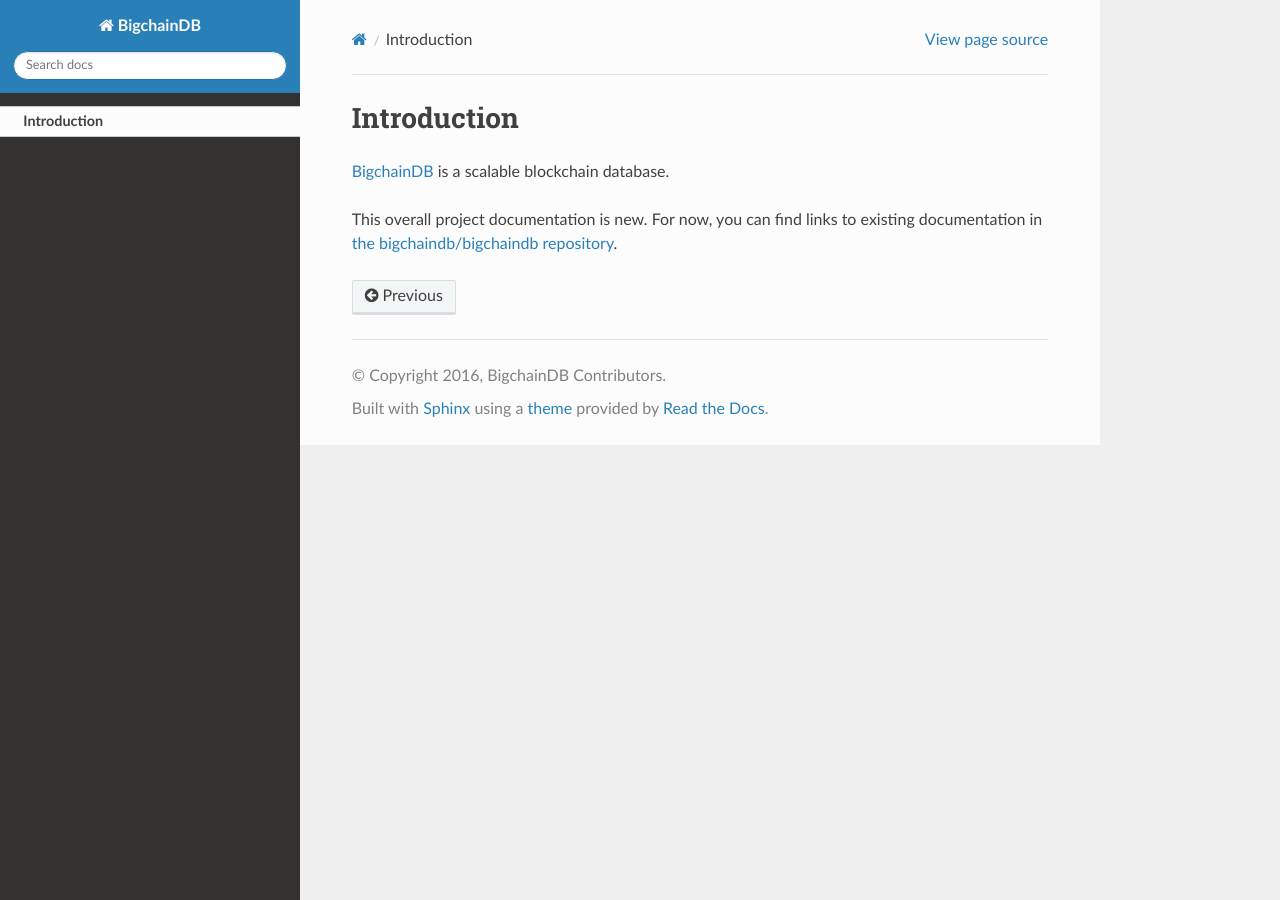
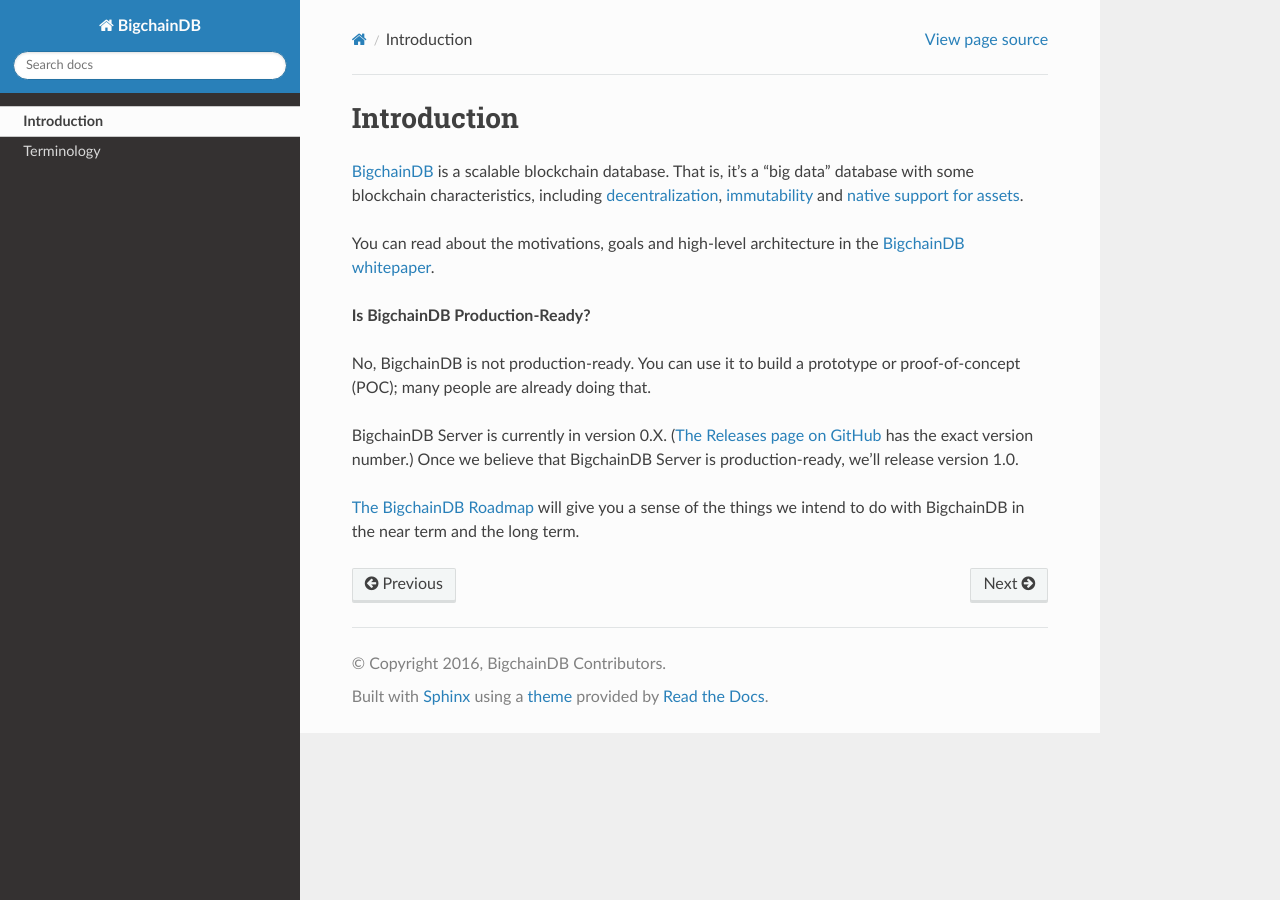
Before and after one commit to thebeast0407/docs-root, a Sphinx documentation site: the page built from docs/source/introduction.md, in a window 1280 px wide. Built offline with Sphinx 7.4.7 and the Read the Docs theme 2.0.0, drawn with Linux system fonts in a browser that asks for light colours.

Commit message:
Copied some intro and terminology docs over from the server docs

```diff
--- a/docs/source/index.rst
+++ b/docs/source/index.rst
@@ -15,5 +15,6 @@ Overall Project Documentation
    :maxdepth: 1
 
    introduction
+   terminology
 
 This overall project documentation is new. For now, you can find links to existing documentation in `the bigchaindb/bigchaindb repository <https://github.com/bigchaindb/bigchaindb>`_.
--- a/docs/source/introduction.md
+++ b/docs/source/introduction.md
@@ -1,5 +1,18 @@
 # Introduction
 
 [BigchainDB](https://www.bigchaindb.com/) is a scalable blockchain database.
+That is, it's a "big data" database with some blockchain characteristics, including [decentralization](https://bigchaindb.readthedocs.io/projects/server/en/latest/topic-guides/decentralized.html),
+[immutability](https://bigchaindb.readthedocs.io/projects/server/en/latest/topic-guides/immutable.html)
+and
+[native support for assets](https://bigchaindb.readthedocs.io/projects/server/en/latest/topic-guides/assets.html).
 
-This overall project documentation is new. For now, you can find links to existing documentation in [the bigchaindb/bigchaindb repository](https://github.com/bigchaindb/bigchaindb).
+You can read about the motivations, goals and high-level architecture in the [BigchainDB whitepaper](https://www.bigchaindb.com/whitepaper/).
+
+
+**Is BigchainDB Production-Ready?**
+
+No, BigchainDB is not production-ready. You can use it to build a prototype or proof-of-concept (POC); many people are already doing that.
+
+BigchainDB Server is currently in version 0.X. ([The Releases page on GitHub](https://github.com/bigchaindb/bigchaindb/releases) has the exact version number.) Once we believe that BigchainDB Server is production-ready, we'll release version 1.0.
+
+[The BigchainDB Roadmap](https://github.com/bigchaindb/org/blob/master/ROADMAP.md) will give you a sense of the things we intend to do with BigchainDB in the near term and the long term.
```
Also changed, not shown: docs/source/terminology.md (added, +22 -0 lines).
